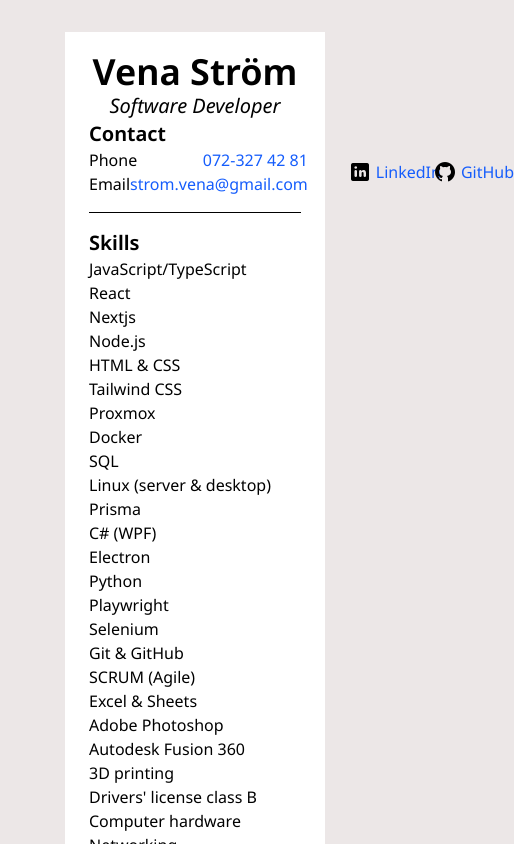
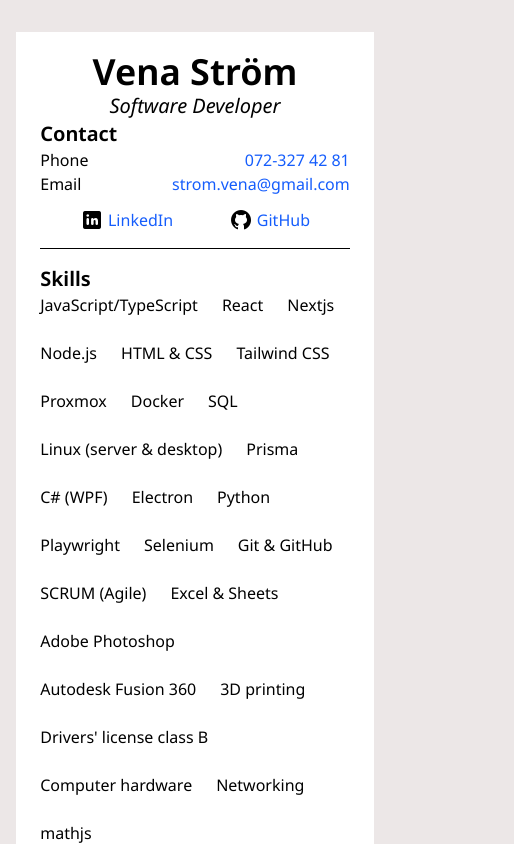
Before and after one commit to VenaStrom/VenaStrom.github.io, a React (Vite) app: page / in a window 390 px wide. Shown: the top 844 px of the page, 514 px wide, since content can reach past the window. Built offline with nearby package versions, Linux system fonts and the light colour scheme.

Commit message:
add more style

```diff
--- a/src/app.tsx
+++ b/src/app.tsx
@@ -10,7 +10,7 @@ declare const __BUILD_DATE__: string;
 
 export default function App() {
   return (<>
-    <main className="bg-white w-8/12 px-6 py-5 m-8 mb-20">
+    <main className="bg-white w-11/12 md:w-8/12 px-6 py-5 m-8 mb-20">
       <header className="flex flex-col items-center">
         <h1 className="text-4xl">
           {info.fullName}
@@ -60,6 +60,6 @@ export default function App() {
       </section>
     </main>
 
-    <span className="text-black/60 p-2">Last updated {__BUILD_DATE__}</span>
+    <span className="text-black/60 p-2">© 2025 Vena Ström. Page last updated {__BUILD_DATE__}</span>
   </>);
 }
--- a/src/components/contact.tsx
+++ b/src/components/contact.tsx
@@ -5,7 +5,7 @@ export default function Contact({ className = "" }: { className?: string }) {
     <section className={className}>
       <h3>Contact</h3>
 
-      <div className="flex flex-row *:flex-1 gap-x-10">
+      <div className="flex flex-row flex-wrap *:flex-1 gap-x-10 gap-y-3">
         <div className="flex flex-col *:flex *:flex-row *:justify-between">
           <span>
             <p>Phone</p>
--- a/src/components/skills.tsx
+++ b/src/components/skills.tsx
@@ -5,7 +5,7 @@ export default function Skills({ className = "" }: { className?: string }) {
     <section className={className}>
       <h3>Skills</h3>
 
-      <ul>
+      <ul className="flex flex-row flex-wrap gap-6">
         {info.skills.map((skill, i) => (
           <li key={`skill-${i}`}>{skill}</li>
         ))}
--- a/src/info.tsx
+++ b/src/info.tsx
@@ -213,7 +213,7 @@ export const info: {
   ],
   aboutMe: {
     description: <>
-      I'm a full stack developer focused on creating user-friendly, maintainable systems, with over four years of experience with JavaScript/TypeScript.
+      I'm a full stack developer focused on creating user-friendly, maintainable systems, with over four years of experience with JavaScript/TypeScript and other technologies.
       I manage my own servers, mainly via Proxmox, and good ol' SSH.
       I also dabble in integrated systems.
       Right now I'm working in a group called <a href="https://www.astronomiskungdom.se/aurore/" target="_blank">AURORE</a>-3 to build a small probe that will be sent to <strong>actual space</strong> Q1 2026!
```
